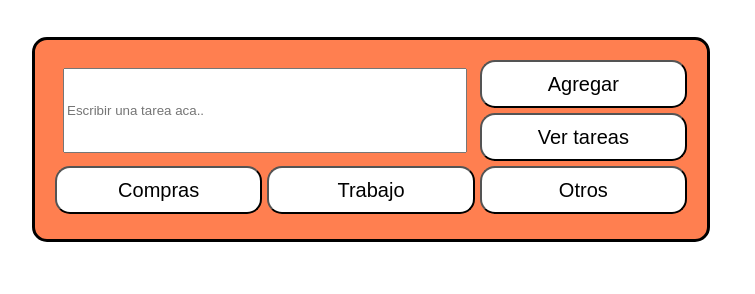
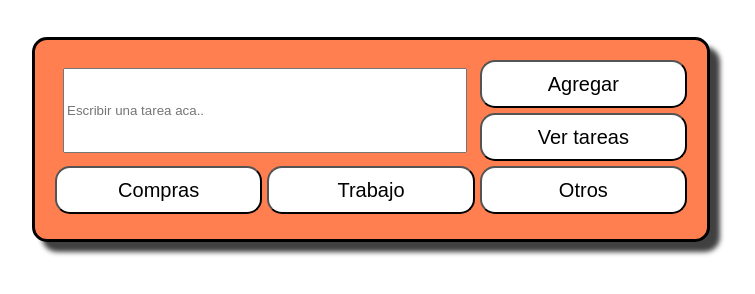
Before and after one commit to franvi184/Entregable2-Vivas, a plain HTML site: page index.html in a window 1280 px wide. Shown: the part 112-406 px from the top of the page, without its empty margins (269-1024 px from the left). Drawn offline with Linux system fonts and the light colour scheme.

Commit message:
agregando algo de css

```diff
--- a/style.css
+++ b/style.css
@@ -13,6 +13,9 @@
     padding: 20px;
     border-radius: 15px;
     border: solid black 3px;
+    box-shadow: 10px 10px 5px 0px rgba(0,0,0,0.75);
+-webkit-box-shadow: 10px 10px 5px 0px rgba(0,0,0,0.75);
+-moz-box-shadow: 10px 10px 5px 0px rgba(0,0,0,0.75);
 }
 
 h1 {
```
